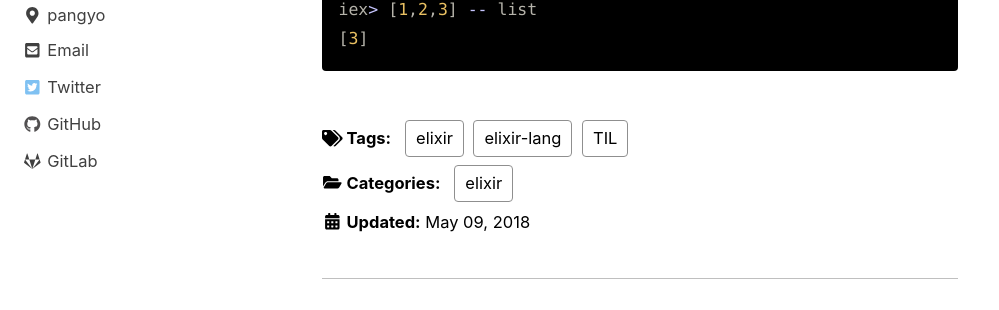
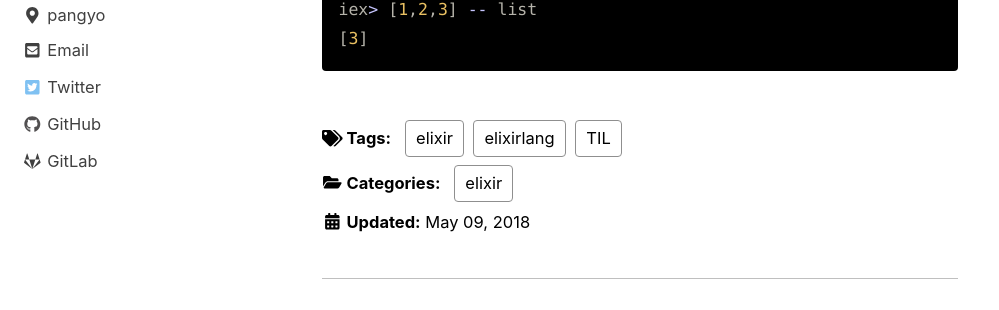
Before and after one commit to kminwoog/kminwoog.github.io, a Jekyll site: the page built from _posts/2018-05-09-elixir-list-concat-subtract.md, in a window 1280 px wide and 900 px high, scrolled down 2386 px. Shown: the part 132-442 px from the top of the window, without its empty margins (0-999 px from the left). Built offline with Jekyll 4.4.1, drawn with Linux system fonts in a browser that asks for light colours; nearby versions of some CDN libraries; comment, search, counter and statistics services are not loaded.

Commit message:
trivial changes

````diff
--- a/_posts/2018-05-09-elixir-list-concat-subtract.md
+++ b/_posts/2018-05-09-elixir-list-concat-subtract.md
@@ -3,7 +3,7 @@ title:  "List concatenation and subtraction in elixir"
 categories:
   - elixir
 last_modified_at: 2018-05-09T11:54:59-09:00
-tags: elixir elixir-lang TIL
+tags: elixir elixirlang TIL
 comments: true
 ---
 
@@ -79,6 +79,3 @@ iex> list = [1,2,3] -- [3]
 iex> [1,2,3] -- list
 [3]
 ```
-
-{% if page.comments %}
-{% endif %}
````
